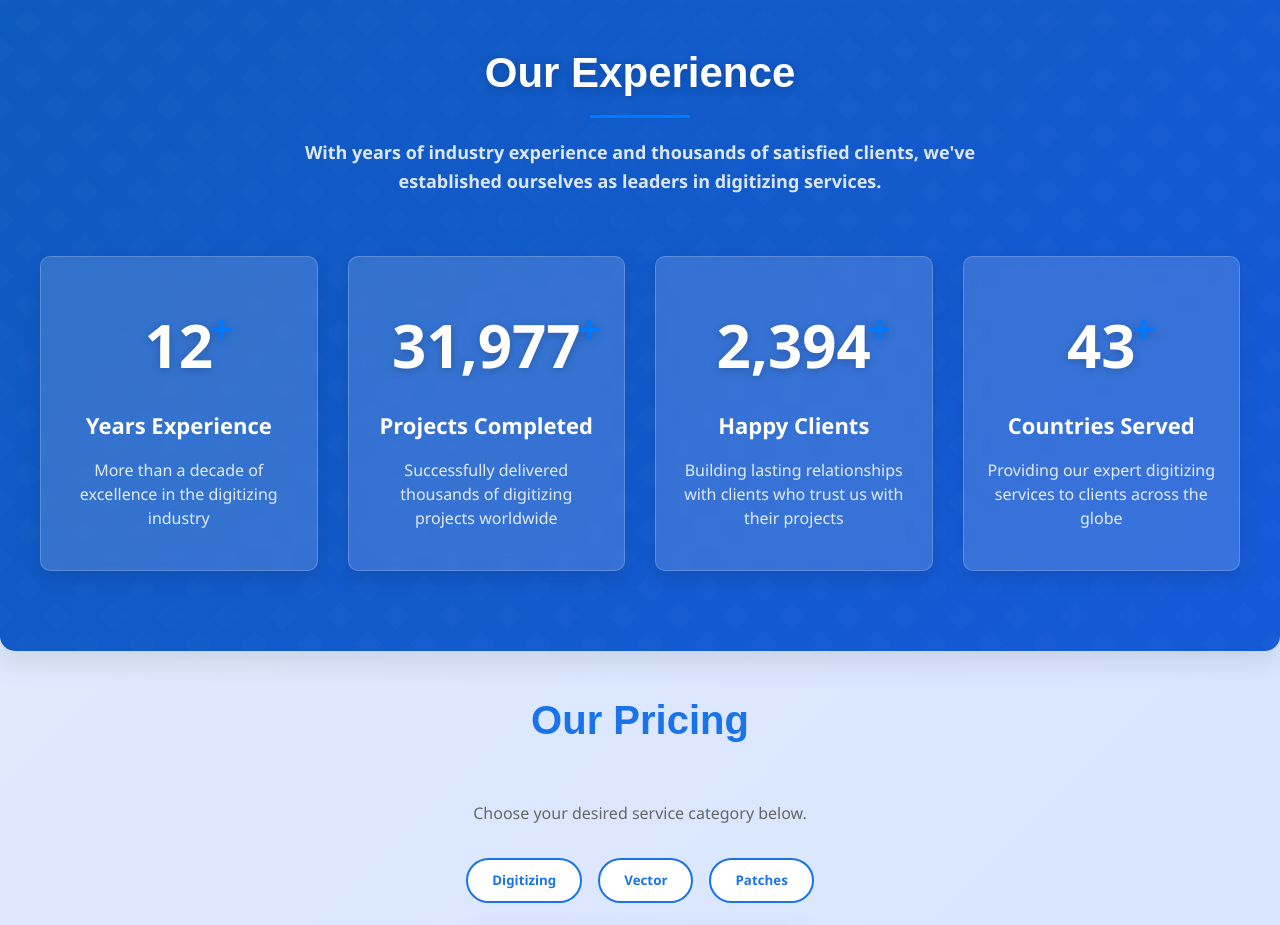
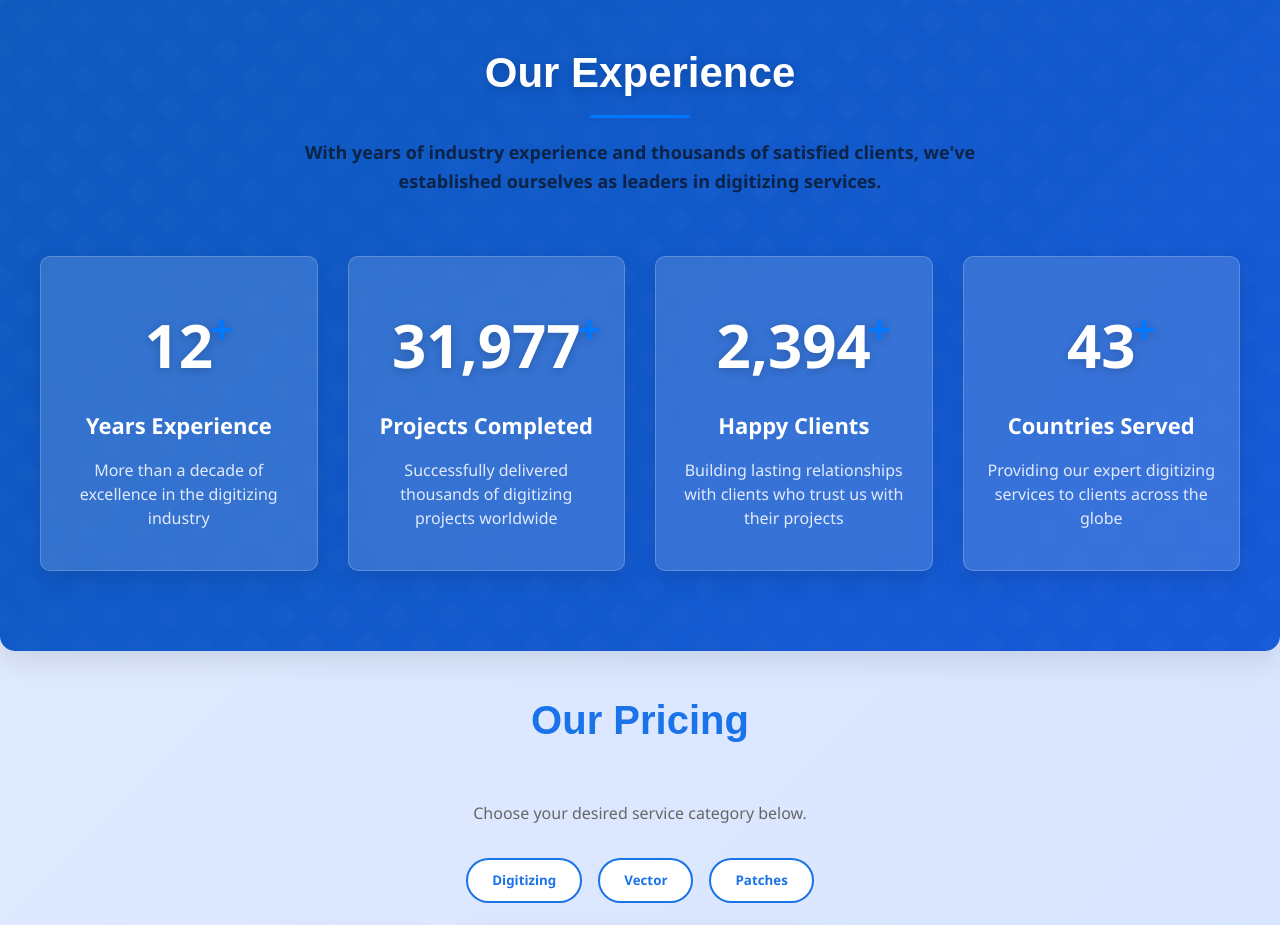
Before and after one commit to RayyanOfficial/Aplex-Punch, a plain HTML site: page index.html in a window 1280 px wide. Shown: the part 2520-3445 px from the top of the page. Drawn offline with Linux system fonts and the light colour scheme.

Commit message:
Change text color in style.css

```diff
--- a/style.css
+++ b/style.css
@@ -1131,7 +1131,7 @@ body {
   max-width: 700px;
   margin: 0 auto;
   opacity: 0.9;
-  color: #f3f6ff;
+  color: #090909bf;
 }
 
 .divider {
```
